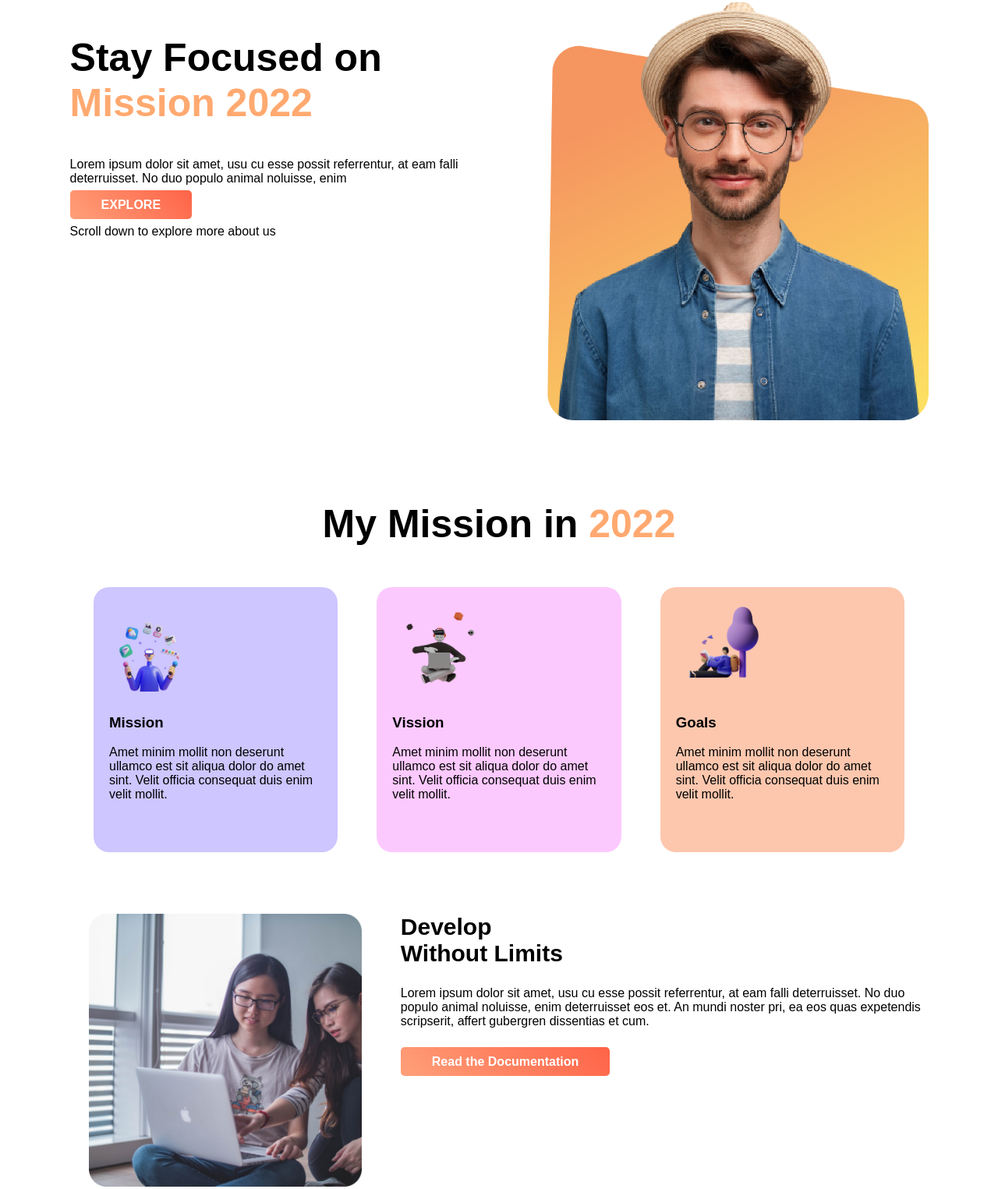
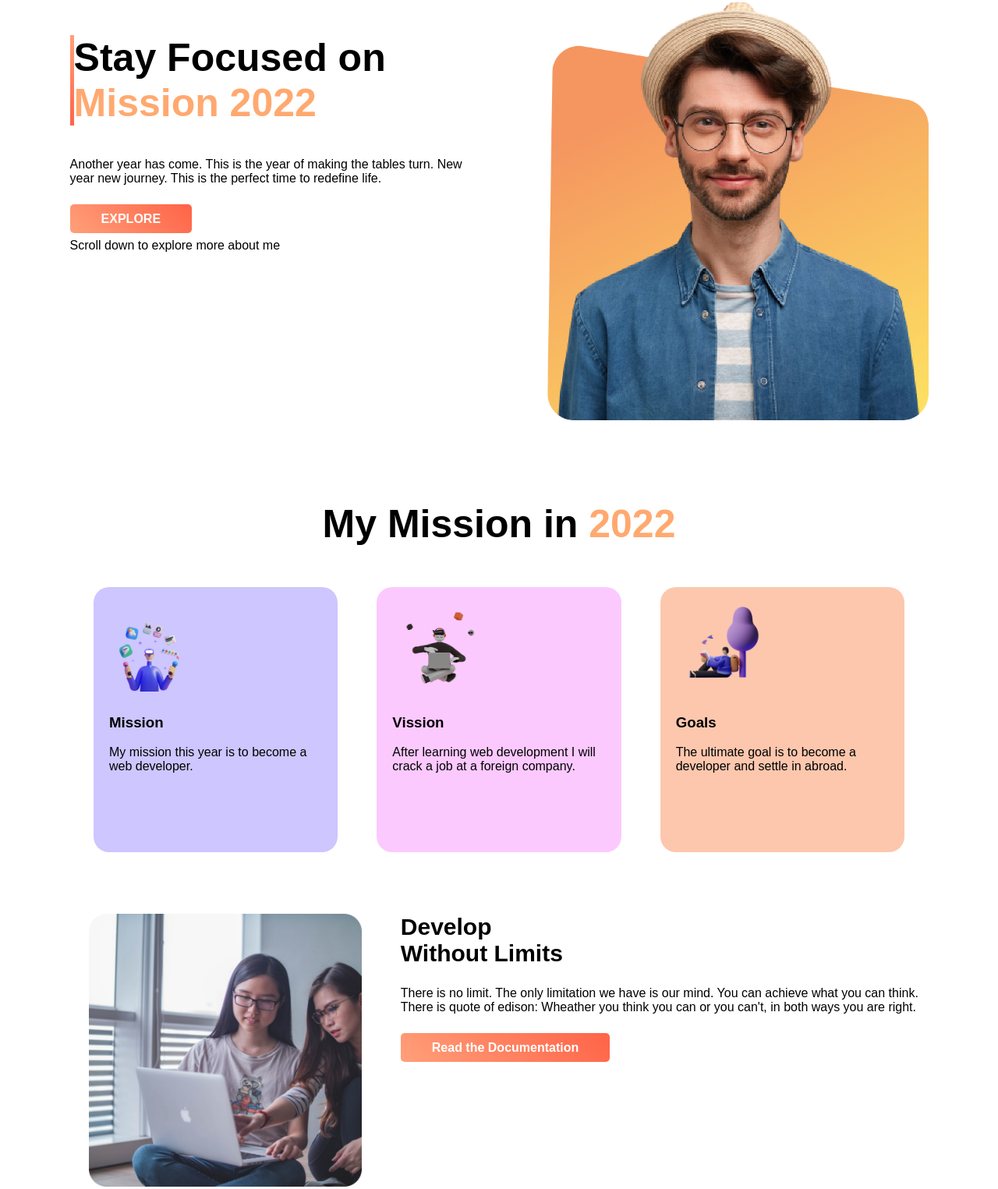
Before and after one commit to fariha-rahman-saba/personal-portfolio, a plain HTML site: page index.html in a window 1280 px wide. Shown: the part 97-1622 px from the top of the page at 78% size. Drawn offline with Linux system fonts and the light colour scheme.

Commit message:
final commit

```diff
--- a/index.html
+++ b/index.html
@@ -11,15 +11,16 @@
 
 <body>
     <section style="margin-bottom: 100px; overflow:hidden; margin-top: 100px;">
-        <div class=" half-width">
-            <h1>Stay Focused on <br>
+        <div class="half-width ">
+            <h1 class="side-border">Stay Focused on <br>
                 <span class="orange-color">Mission 2022</span>
             </h1>
-            <p>Lorem ipsum dolor sit amet, usu cu esse possit
-                referrentur, at eam falli deterruisset. No duo populo
-                animal noluisse, enim</p>
+            <p>Another year has come. This is the year of making the tables turn. New year new journey. This is the
+                perfect time to redefine life.</p>
+            <br>
             <a class="anchor-button" href="">EXPLORE</a>
-            <P>Scroll down to explore more about us</P>
+
+            <P>Scroll down to explore more about me</P>
         </div>
         <div class="half-width">
             <img src="images/person/person-1.png" alt="">
@@ -35,28 +36,19 @@
         <div class="mission" id="mission">
             <img src="images/illustrators/illustrator-1.png" alt="" class="illustrator">
             <h3>Mission</h3>
-            <p>Amet minim mollit non deserunt
-                ullamco est sit aliqua dolor do amet
-                sint. Velit officia consequat duis enim
-                velit mollit.
+            <p>My mission this year is to become a web developer.
             </p>
         </div>
         <div class="mission" id="vission">
             <img src="images/illustrators/illustrator-2.png" alt="" class="illustrator">
             <h3>Vission</h3>
-            <p>Amet minim mollit non deserunt
-                ullamco est sit aliqua dolor do amet
-                sint. Velit officia consequat duis enim
-                velit mollit.
+            <p>After learning web development I will crack a job at a foreign company.
             </p>
         </div>
         <div class="mission" id="goals">
             <img src="images/illustrators/illustrator-3.png" alt="" class="illustrator">
             <h3>Goals</h3>
-            <p>Amet minim mollit non deserunt
-                ullamco est sit aliqua dolor do amet
-                sint. Velit officia consequat duis enim
-                velit mollit.
+            <p>The ultimate goal is to become a developer and settle in abroad.
             </p>
         </div>
     </section>
@@ -70,10 +62,9 @@
         <div>
             <h2>Develop <br>
                 Without Limits</h2>
-            <p class="details">Lorem ipsum dolor sit amet, usu cu esse possit referrentur, at eam falli
-                deterruisset. No duo populo animal noluisse, enim deterruisset eos et. An
-                mundi noster pri, ea eos quas expetendis scripserit, affert gubergren
-                dissentias et cum.</p>
+            <p class="details">There is no limit. The only limitation we have is our mind. You can achieve what you can
+                think. There is quote of edison: Wheather you think you can or you can't, in both ways you are right.
+            </p>
             <br>
             <a class="anchor-button" href="">Read the Documentation</a>
         </div>
@@ -88,10 +79,8 @@
         <div>
             <h2>Know our <br>
                 Global Community</h2>
-            <p>Lorem ipsum dolor sit amet, usu cu esse possit referrentur, at eam
-                falli deterruisset. No duo populo animal noluisse, enim deterruisset
-                eos et. An mundi noster pri, ea eos quas expetendis scripserit, affert
-                gubergren dissentias et cum.
+            <p>The programmer community is growing day by day. This is the era of technology. Every single thing is
+                being digitalized. So the number of programmers are increasing day by day.
             </p>
             <br>
             <a class="anchor-button" href="">Read the Documentation</a>
@@ -99,8 +88,8 @@
     </section>
 
 
-    <h1 style="text-align: center; margin-top: 250px;">About Me</h1>
-    <section class="resolution">
+    <h1 style="text-align: center; margin-top: 250px;">About <span class="orange-color">Me</span> </h1>
+    <section class="resolution" style="margin-bottom: 100px;">
 
         <div class="half-width">
             <img src="images/person/person-2.png" alt="">
@@ -109,11 +98,9 @@
         <div class="half-width" style="margin-top: 100px;">
             <h1>Hi I am <span class="orange-color">Saba</span>
             </h1>
-            <p>I am a student of Computer Science and Engineering in Jahangirnagar University</p>
-            <p>Lorem ipsum dolor sit amet, usu cu esse possit referrentur,
-                at eam falli deterruisset. No duo populo animal noluisse,
-                enim deterruisset eos et. An mundi noster pri, ea eos quas
-                expetendis scripserit, affert gubergren dissentias et cum.</p>
+            <p>I am a student of Computer Science and Engineering in Jahangirnagar University. I am very passionate
+                about programming. I am hardworking and dedicated.</p>
+
             <br>
             <a class="anchor-button" href="">Hire Me</a>
 
@@ -122,7 +109,7 @@
 
 
     <footer>
-        <h2>Mission <span style="color: rgb(255, 122, 122);">2022</span></h2>
+        <h2 style="font-family: cursive;">Mission <span style="color: rgb(255, 103, 103); ">2022</span></h2>
         <p>Hard work, Perseverance, and Determination for 2022</p>
     </footer>
 
--- a/style.css
+++ b/style.css
@@ -14,15 +14,9 @@ body{
 }
 h1{
     font-size: 50px;
-}
-/* section{
-    height: 500px;
-    padding-bottom: 150px;
+    font-weight: 700;
 }
 
-h1 span{
-    color: orange;
-} */
 .half-width img{
     width: 100%;
 }
@@ -33,6 +27,7 @@ h1 span{
     border-radius: 5px;
     color: white;
     font-weight: 700;
+    margin-bottom: 30px;
 }
 .illustrator{
     height: 120px;
@@ -69,6 +64,7 @@ h1 span{
 
 h2{
     font-size: 30px;
+    font-weight: 700;
 }
 .picture{
     height: 350px;
@@ -94,3 +90,10 @@ footer{
     text-align: center;
     padding: 20px;
 }
+
+.side-border{
+    border-left: 5px solid;
+    border-image: linear-gradient(180deg, lightsalmon, tomato);
+    border-image-slice: 1;
+
+}
```
